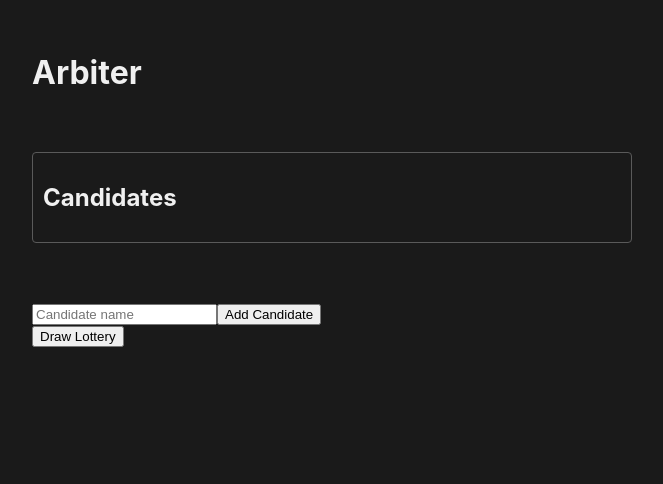
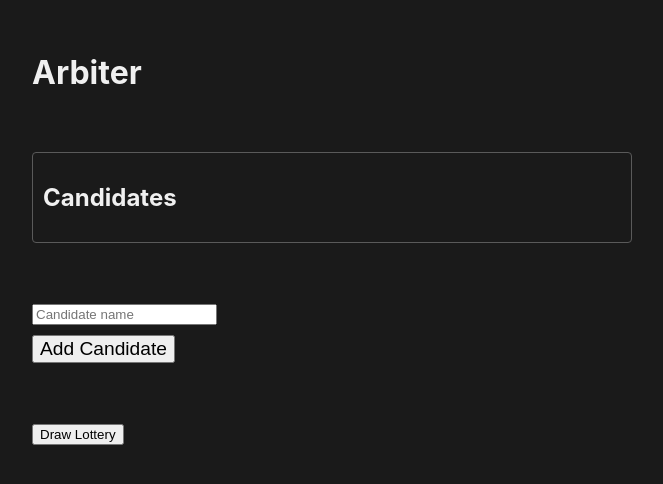
Before and after one commit to SakuOrdrTab/arbiter, a React (Vite) app: page / in a window 1280 px wide. Shown: the top 484 px of the page, without its empty margins (308-971 px from the left). Built offline with nearby package versions, Linux system fonts and the light colour scheme.

Commit message:
addcandidate style added

```diff
--- /dev/null
+++ b/src/components/AddCandidate/AddCandidate.css
@@ -0,0 +1,13 @@
+.add-candidate-container {
+    display: flex;
+    flex-direction: column;
+    margin-top: 10%;
+    margin-bottom: 10%;
+}
+
+.add-candidate-button {
+    display: flex;
+    gap: 10px;
+    margin-top: 10px;
+    font-size: larger;
+}
--- a/src/components/AddCandidate/index.tsx
+++ b/src/components/AddCandidate/index.tsx
@@ -1,4 +1,6 @@
 import { useState, type SyntheticEvent } from "react"
+
+import './addCandidate.css'
 
 interface AddCandidateProps {
     candidates: string[],
@@ -32,7 +34,7 @@ const AddCandidate = ({ candidates, setCandidates }: AddCandidateProps) => {
                     value={candidate}
                     onChange={({ target }) => setCandidate(target.value)}
                 />
-                <button type="submit">Add Candidate</button>
+                <button className="add-candidate-button" type="submit">Add Candidate</button>
             </form>
         </div>
     )
```
